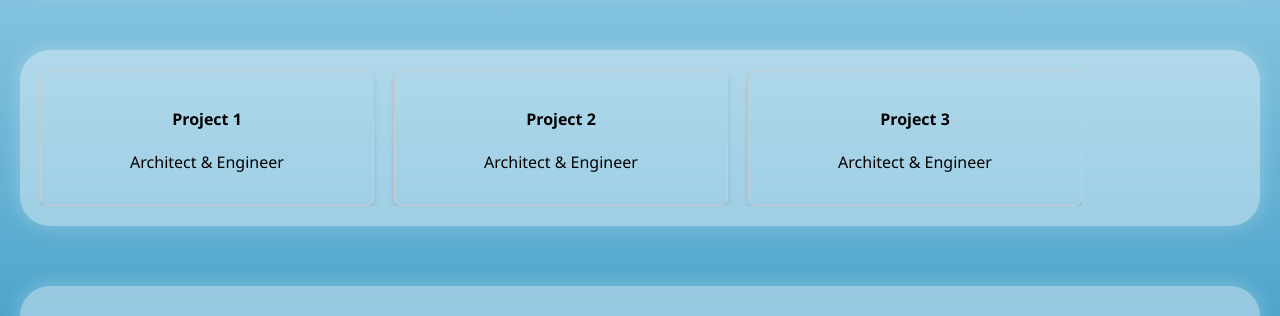
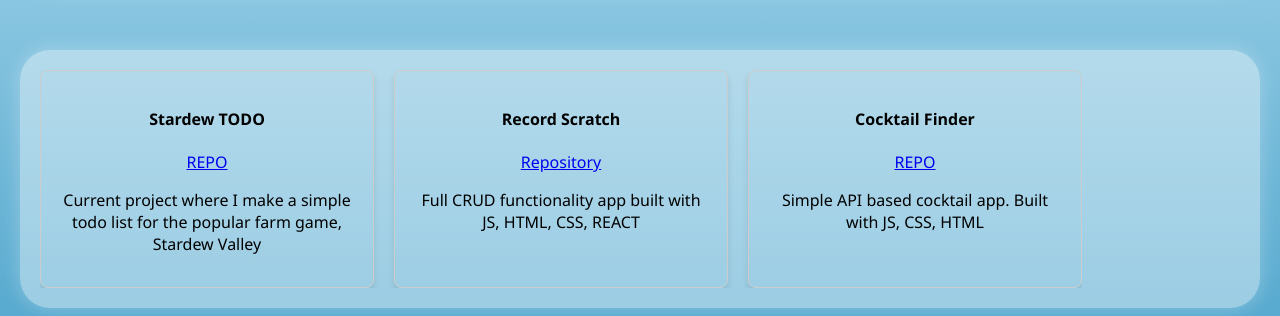
Before and after one commit to HollyDraz/hdportfolio, a React (Create React App) app in the folder portfolio/: page / in a window 1280 px wide. Shown: the part 551-867 px from the top of the page. Built offline with nearby package versions, Linux system fonts and the light colour scheme.

Commit message:
added links to repos for each project

```diff
--- a/portfolio/src/components/Projects.js
+++ b/portfolio/src/components/Projects.js
@@ -7,16 +7,19 @@
     <div className="prgsection">
      <div className="slideshow">
      <div class="card">
-    <h4><b>Project 1</b></h4>
-    <p>Architect & Engineer</p>
+    <h4><b>Stardew TODO</b></h4>
+    <a href='https://github.com/HollyDraz/stardew_todo'>REPO</a>
+    <p>Current project where I make a simple todo list for the popular farm game, Stardew Valley</p>
+    </div>
+     <div class="card">
+    <h4><b>Record Scratch</b></h4>
+    <a href='https://github.com/HollyDraz/record-scratch'> Repository</a>
+    <p>Full CRUD functionality app built with JS, HTML, CSS, REACT</p>
     </div>
     <div class="card">
-    <h4><b>Project 2</b></h4>
-    <p>Architect & Engineer</p>
-    </div>
-    <div class="card">
-    <h4><b>Project 3</b></h4>
-    <p>Architect & Engineer</p>
+    <h4><b>Cocktail Finder</b></h4>
+    <a href='https://github.com/HollyDraz/cocktailfinder'> REPO</a>
+    <p>Simple API based cocktail app. Built with JS, CSS, HTML</p>
     </div>
     </div>
 
```
